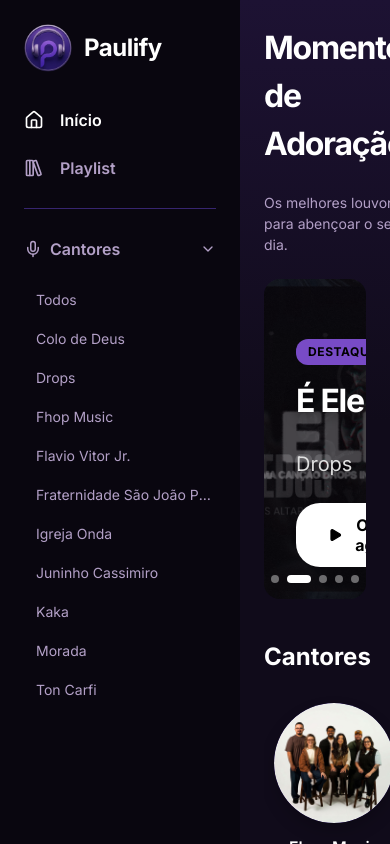
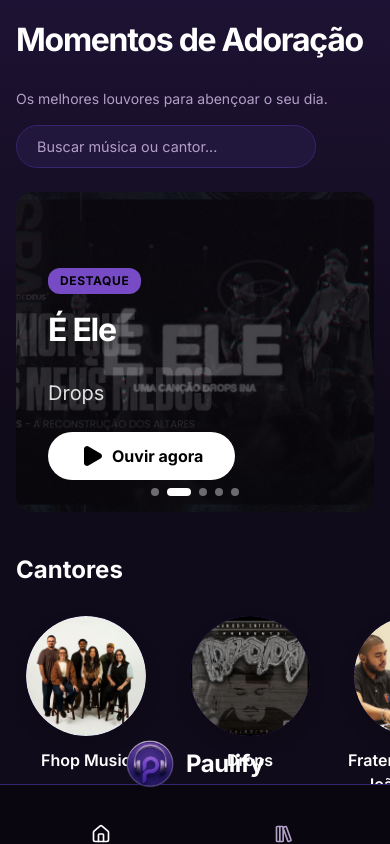
Before and after one commit to PaulinhoFT/PAULIFY-CHURCH-MUSIC, a React (Vite) app: page / in a window 390 px wide. Built offline with nearby package versions, Linux system fonts and the light colour scheme.

Commit message:
Fix: Add mobile responsiveness and bottom navigation for small screens

```diff
--- a/src/index.css
+++ b/src/index.css
@@ -103,3 +103,24 @@
   overflow: hidden;
   text-overflow: ellipsis;
 }
+
+/* MOBILE RESPONSIVENESS */
+@media (max-width: 768px) {
+  .app-container { display: flex; flex-direction: column; height: 100dvh; }
+  .main-content { padding: 16px; padding-bottom: 160px; grid-area: auto; flex: 1; }
+  .main-header { flex-direction: column; gap: 16px; }
+  .search-input { width: 100%; }
+  .sidebar { grid-area: auto; position: fixed; bottom: 0; left: 0; width: 100%; height: 60px; padding: 0; flex-direction: row; align-items: center; justify-content: center; z-index: 1000; border-top: 1px solid var(--divider-color); }
+  .sidebar-logo, .sidebar-divider, .sidebar-filters { display: none; }
+  .sidebar-nav { width: 100%; }
+  .sidebar-nav ul { display: flex; justify-content: space-around; padding: 0; margin: 0; height: 100%; }
+  .sidebar-nav li { flex-direction: column; gap: 4px; padding: 8px; font-size: 0.7rem; justify-content: center; }
+  .player-container-compact { bottom: 70px; width: 95%; padding: 0 16px; }
+  .player-right { display: none; }
+  .player-left { min-width: 0; flex: 1; margin-right: 8px; }
+  .player-center { width: auto; }
+  .player-progress-container { display: none; }
+  .player-controls { margin-bottom: 0; }
+  .song-grid { grid-template-columns: repeat(auto-fill, minmax(130px, 1fr)); gap: 12px; }
+  .hero-title { font-size: 2rem; }
+}
```
